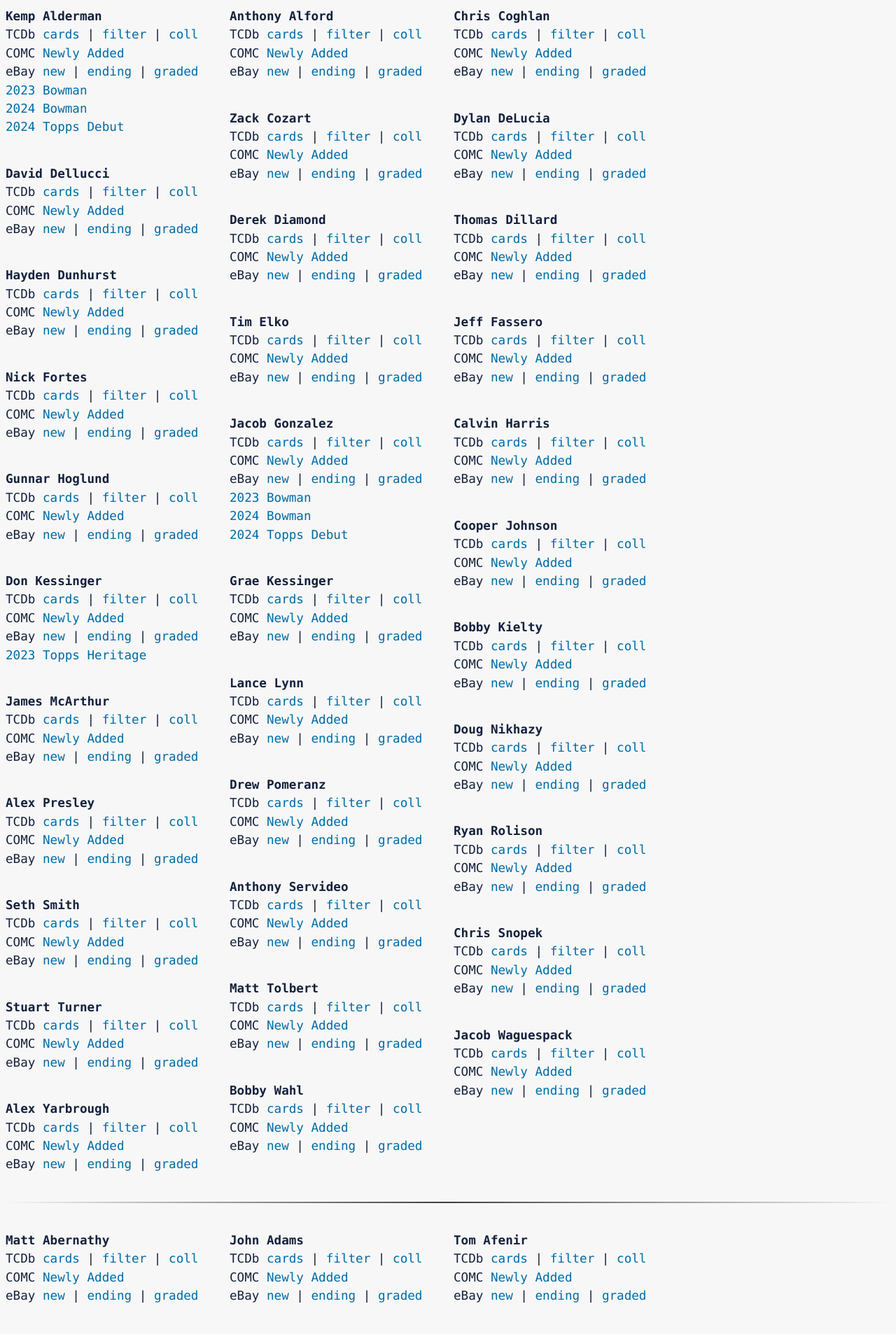
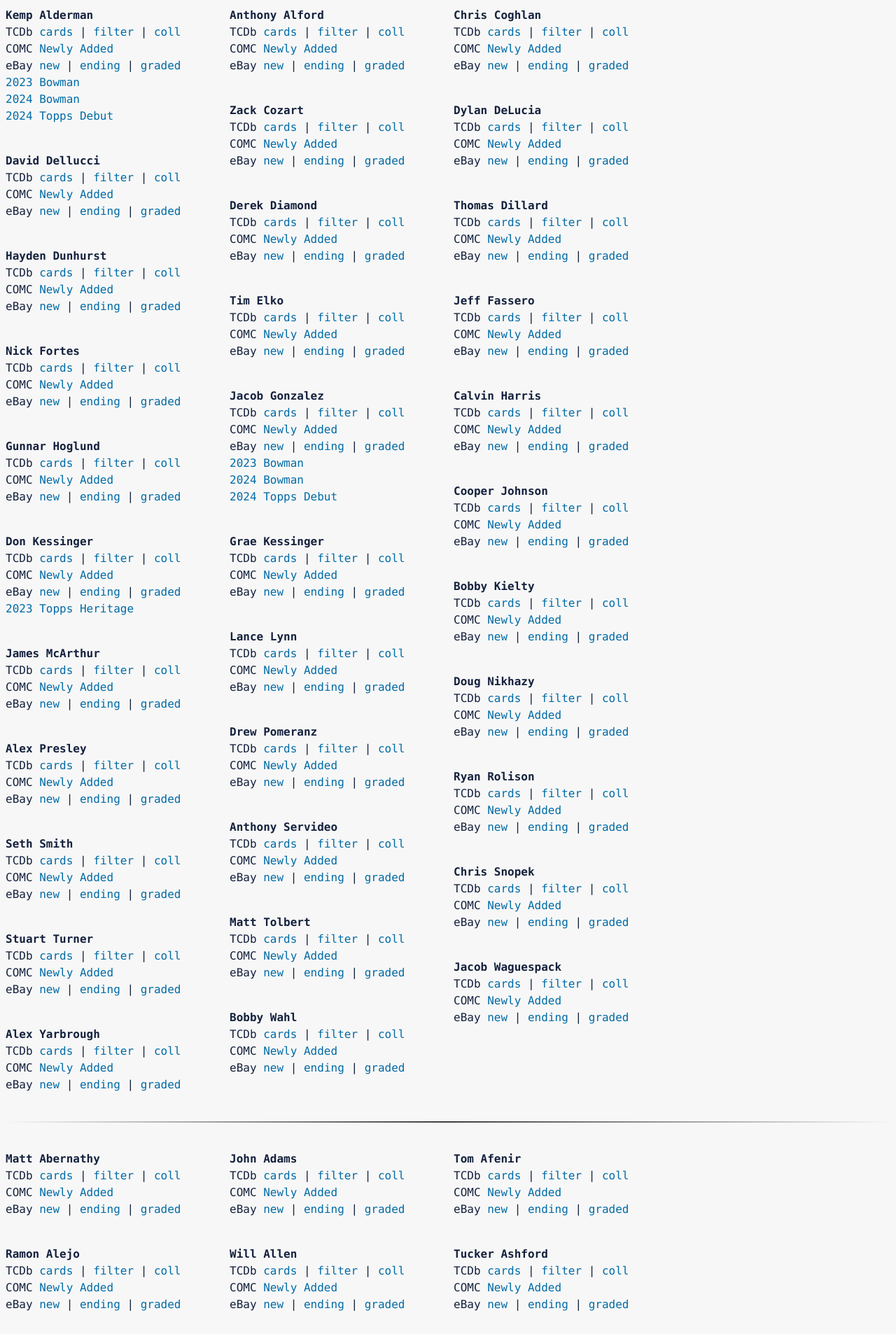
Before and after one commit to jimg72/jimg72.github.io, a Jekyll site: the page built from docs/old_baseball.html, in a window 1280 px wide. Shown: the top 1906 px of the page at 70% size. Built offline with Jekyll 4.4.1, drawn with Linux system fonts in a browser that asks for light colours.

Commit message:
updating css

```diff
--- a/docs/assets/css/my_style.css
+++ b/docs/assets/css/my_style.css
@@ -15,9 +15,9 @@
 }
 
 ul li {
-    font-family: "Cascadia Mono", Menlo, Monaco, "Courier New", monospace;
-    font-size: 1.1rem;
-    line-height: 1.5;
+    font-family: Hack, Menlo, Monaco, "Courier New", monospace;
+    font-size: 16px;
+    line-height: 24px;
 }
 
 .list-unstyled {
```
